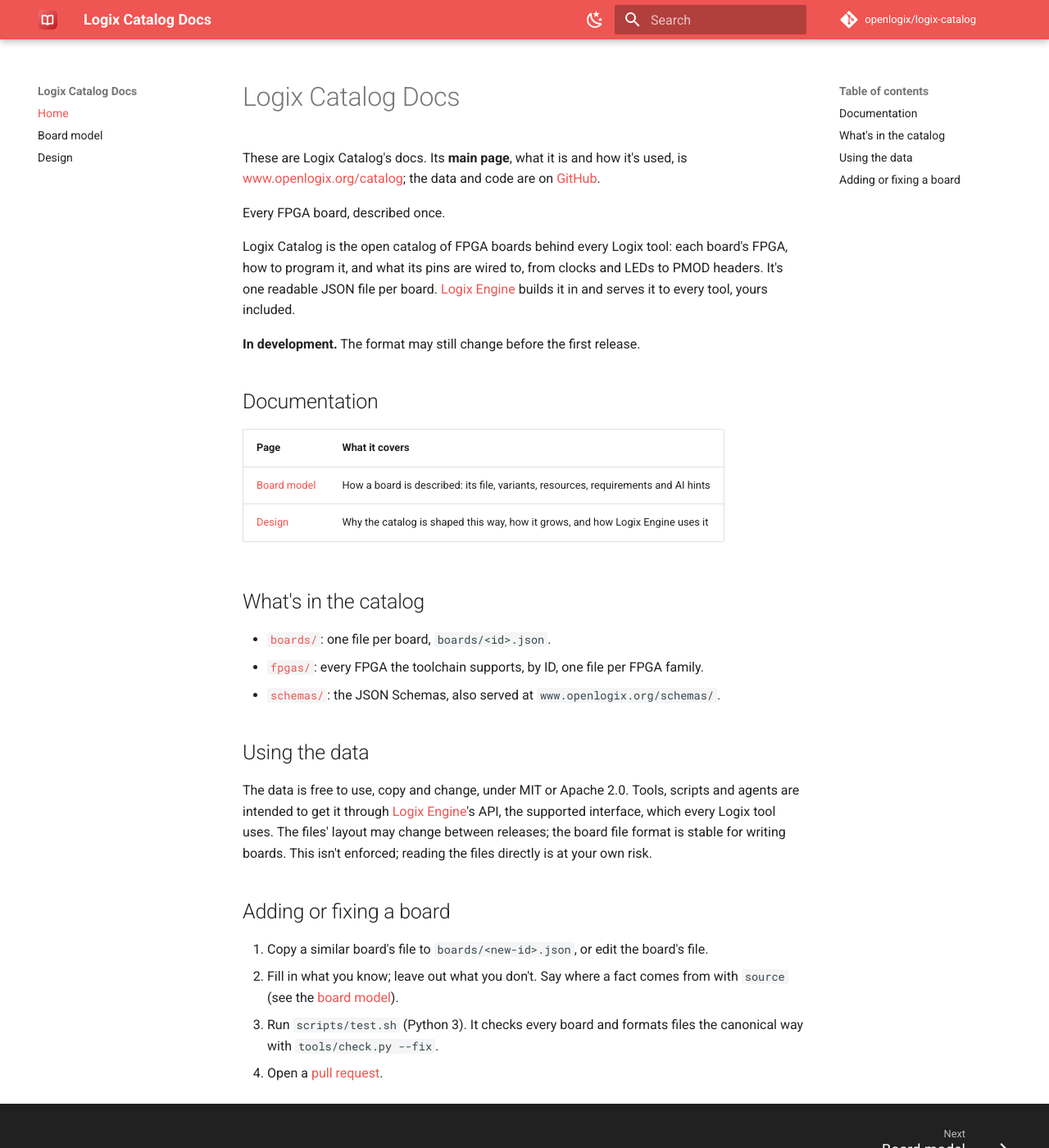
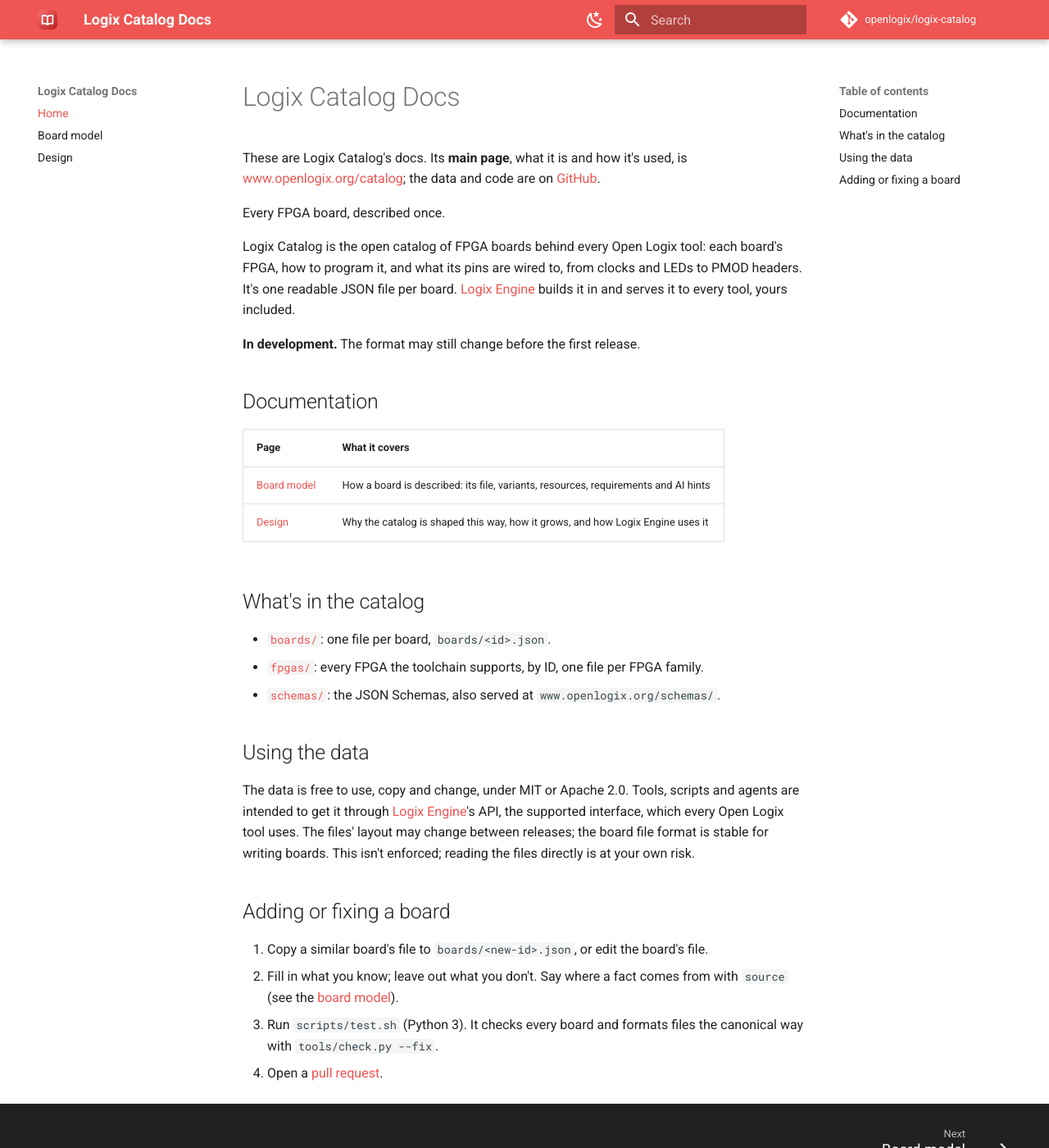
Before and after one commit to openlogix/logix-catalog, an MkDocs documentation site: the page built from docs/index.md, in a window 1280 px wide and 1400 px high. Shown: the whole window at 82% size. Built offline with MkDocs 1.6.1 and Material for MkDocs 9.7.7, drawn with Linux system fonts in a browser that asks for light colours; comment, search, counter and statistics services are not loaded.

Commit message:
Never "Logix" alone: Open Logix for the project
"Every Open Logix tool" and product, Logix Engine where the engine is
meant, and the schemas' titles name Logix Catalog.

Co-Authored-By: Claude Opus 5.5 <noreply@anthropic.com>

```diff
--- a/docs/index.md
+++ b/docs/index.md
@@ -6,7 +6,7 @@ the data and code are on [GitHub](https://github.com/openlogix/logix-catalog).
 
 Every FPGA board, described once.
 
-Logix Catalog is the open catalog of FPGA boards behind every Logix tool:
+Logix Catalog is the open catalog of FPGA boards behind every Open Logix tool:
 each board's FPGA, how to program it, and what its pins are wired to, from
 clocks and LEDs to PMOD headers. It's one readable JSON file per board.
 [Logix Engine](https://www.openlogix.org/engine/) builds it in and serves
@@ -32,7 +32,7 @@ it to every tool, yours included.
 The data is free to use, copy and change, under MIT or Apache 2.0. Tools,
 scripts and agents are intended to get it through
 [Logix Engine](https://www.openlogix.org/logix-engine/)'s API, the
-supported interface, which every Logix tool uses. The files' layout may
+supported interface, which every Open Logix tool uses. The files' layout may
 change between releases; the board file format is stable for writing
 boards. This isn't enforced; reading the files directly is at your own
 risk.
--- a/mkdocs.yml
+++ b/mkdocs.yml
@@ -3,7 +3,7 @@
 # Pages are in docs/.
 # "Docs" in the name: this is the docs, not the product's main page.
 site_name: Logix Catalog Docs
-site_description: 'Every FPGA board, described once. The open catalog of FPGA boards behind every Logix tool.'
+site_description: 'Every FPGA board, described once. The open catalog of FPGA boards behind every Open Logix tool.'
 site_url: https://openlogix.github.io/logix-catalog/
 repo_url: https://github.com/openlogix/logix-catalog
 repo_name: openlogix/logix-catalog
```
Also changed, not shown: CLAUDE.md (+1 -1 lines), README.md (+2 -2 lines), docs/design.md (+2 -2 lines), fpgas/README.md (+1 -1 lines), 6 other files.
